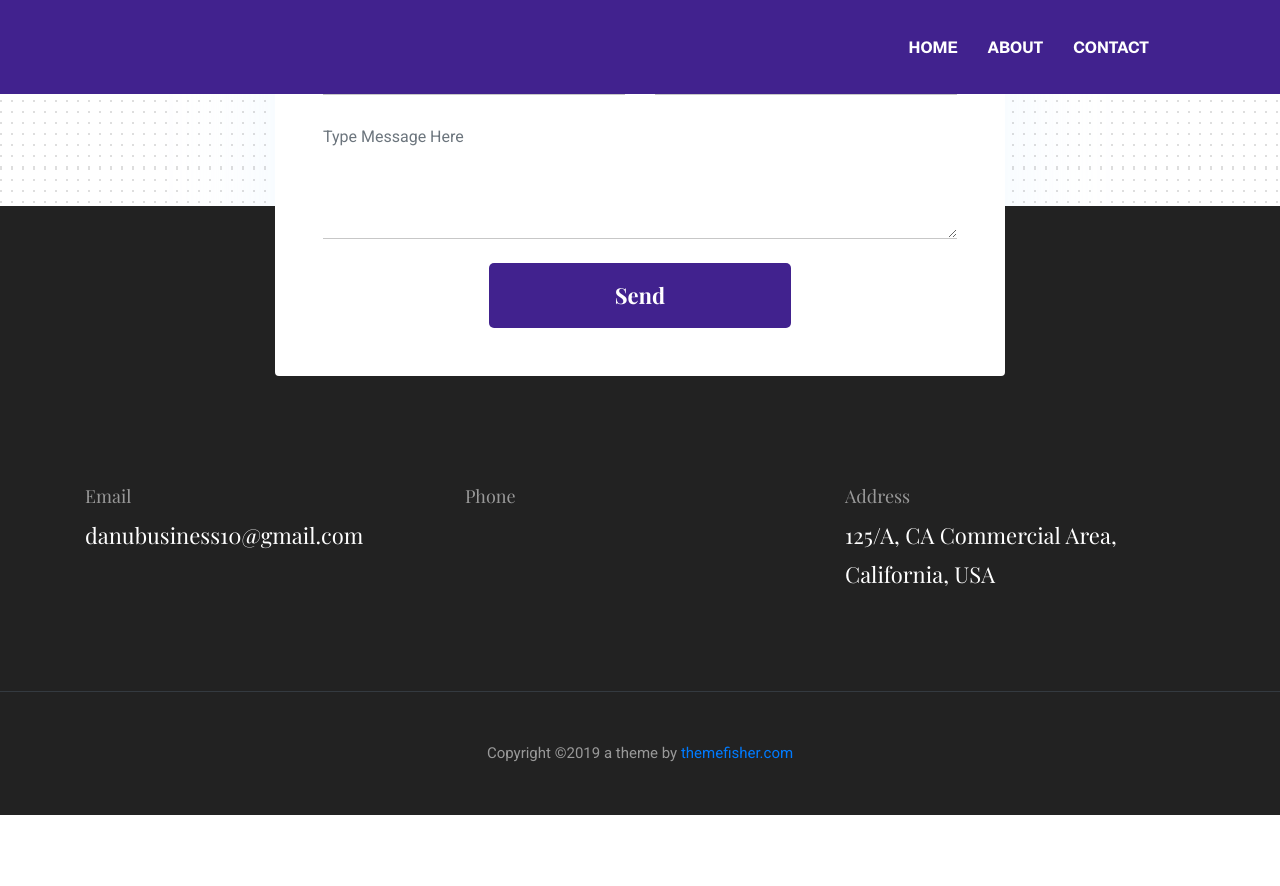
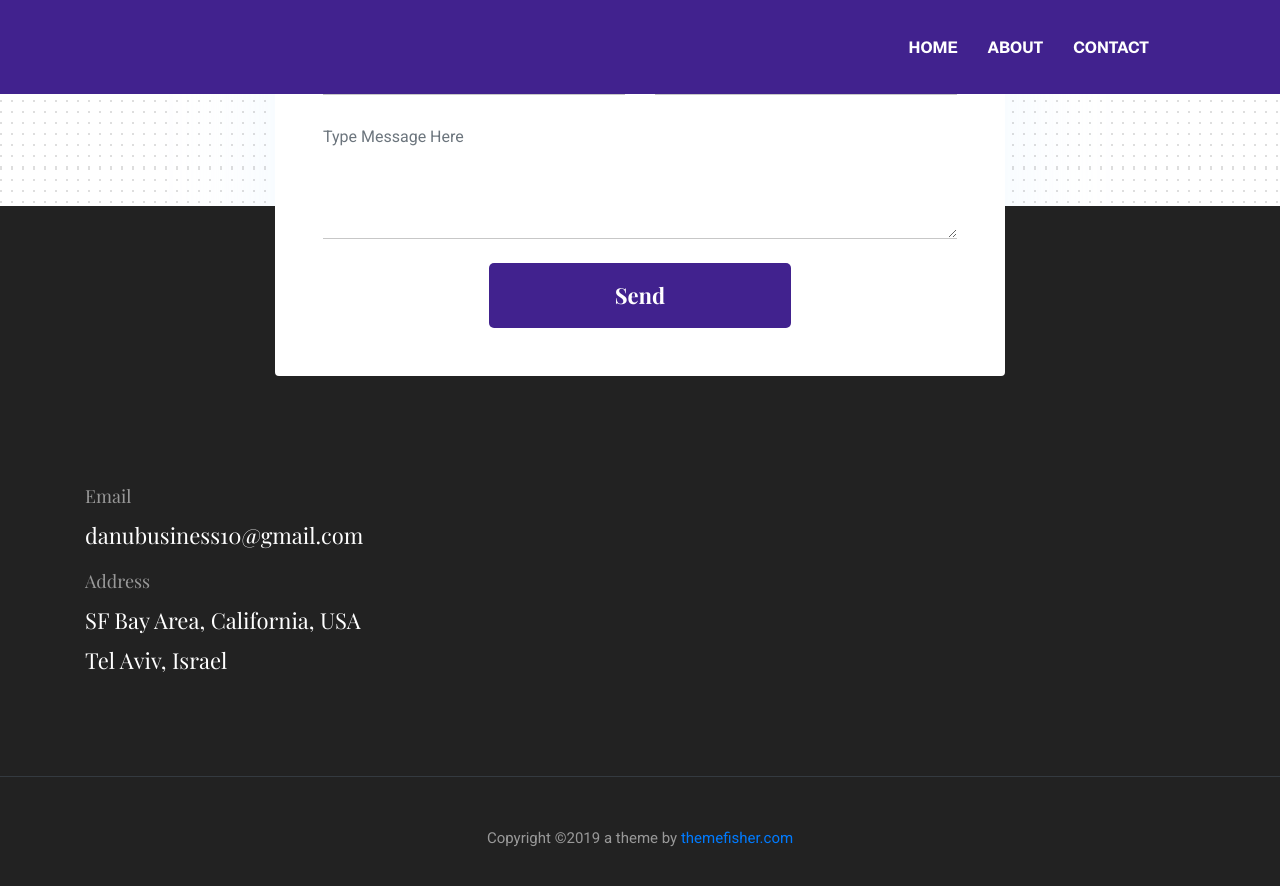
Before and after one commit to danielkol10/portfolio, a Jekyll site: the page built from index.html, in a window 1280 px wide and 900 px high, scrolled down 6513 px. Shown: the top 886 px of the window. Built offline with Jekyll 4.4.1, drawn with Linux system fonts in a browser that asks for light colours; before the commit the page ends 7328 px from its top, so only the background shows below that.

Commit message:
updated address in footer.html

```diff
--- a/_data/settings.yml
+++ b/_data/settings.yml
@@ -5,7 +5,8 @@
 title: Daniel K Adam - Portfolio
 # logo: logo.png
 email: danubusiness10@gmail.com
-address: 125/A, CA Commercial Area, California, USA
+address: SF Bay Area, California, USA
+address2: Tel Aviv, Israel
 
 menu:
   - { name: About, link: "/about/" }
--- a/_includes/footer.html
+++ b/_includes/footer.html
@@ -3,26 +3,30 @@
   <div class="section">
     <div class="container">
       <div class="row">
-        <div class="col-md-4">
+        <div class="col-md-8">
           <h5 class="text-light">Email</h5>
-          <p class="text-white paragraph-lg font-secondary">{{ site.data.settings.email }}</p>
+          <p class="text-white paragraph-lg font-secondary">
+            {{ site.data.settings.email }}
+          </p>
         </div>
-        <div class="col-md-4">
-          <h5 class="text-light">Phone</h5>
-          <p class="text-white paragraph-lg font-secondary">{{ site.data.settings.phone }}</p>
-        </div>
-        <div class="col-md-4">
+        <div class="col-md-8">
           <h5 class="text-light">Address</h5>
-          <p class="text-white paragraph-lg font-secondary">{{ site.data.settings.address }}</p>
+          <p class="text-white paragraph-lg font-secondary">
+            {{ site.data.settings.address }} <br />
+            {{ site.data.settings.address2 }}
+          </p>
         </div>
       </div>
     </div>
   </div>
   <div class="border-top text-center border-dark py-5">
-    <p class="mb-0 text-light">Copyright ©<script>
-        var CurrentYear = new Date().getFullYear()
-        document.write(CurrentYear)
-      </script> a theme by <a href="https://themefisher.com/">themefisher.com</a></p>
+    <p class="mb-0 text-light">
+      Copyright ©<script>
+        var CurrentYear = new Date().getFullYear();
+        document.write(CurrentYear);
+      </script>
+      a theme by <a href="https://themefisher.com/">themefisher.com</a>
+    </p>
   </div>
 </footer>
 <!-- /footer -->
```
